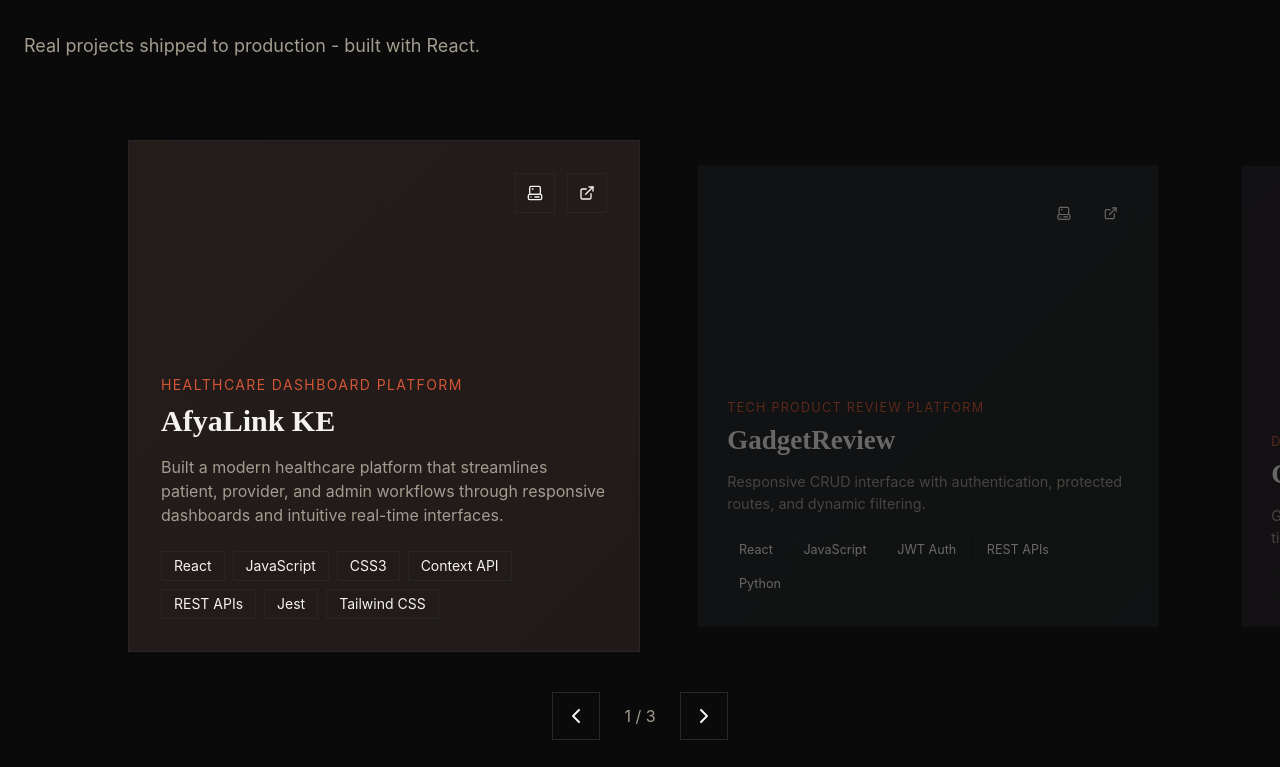
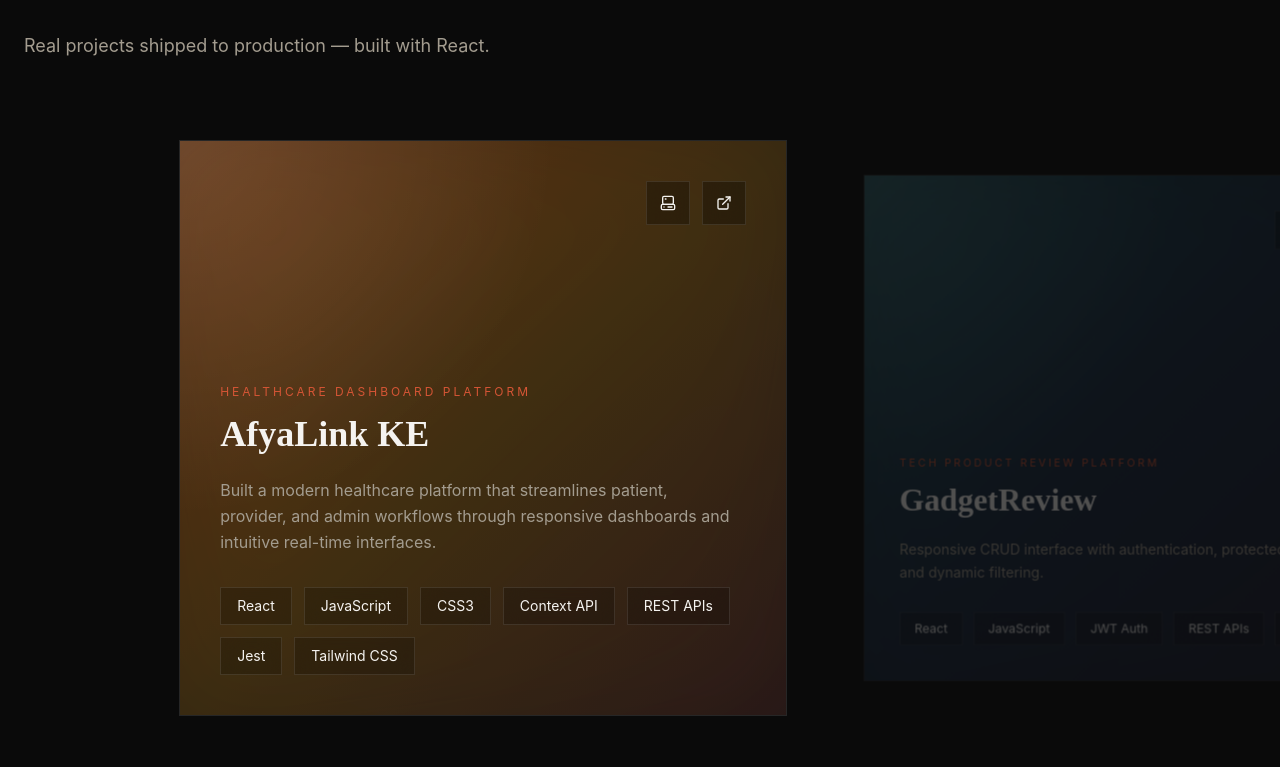
Before and after one commit to Benson-Mwanake/My-portfolio, a React app: page / in a window 1280 px wide. Shown: the part 2233-3000 px from the top of the page. Built offline with nearby package versions, Linux system fonts and the light colour scheme; the HTML template or start-up script is replaced by a standard one.

Commit message:
feat: refine projects layout

```diff
--- a/src/components/Projects.jsx
+++ b/src/components/Projects.jsx
@@ -23,9 +23,9 @@ const projects = [
       "Jest",
       "Tailwind CSS",
     ],
-    color: "from-primary/20 to-orange-600/10",
-    github: "#",
-    live: "#",
+    color: "from-orange-500/40 via-amber-500/20 to-red-500/10",
+    github: "https://github.com/Benson-Mwanake/Afya-ke",
+    live: "https://afya-ke.netlify.app/",
   },
   {
     title: "GadgetReview",
@@ -34,9 +34,9 @@ const projects = [
     description:
       "Responsive CRUD interface with authentication, protected routes, and dynamic filtering.",
     tech: ["React", "JavaScript", "JWT Auth", "REST APIs", "Python"],
-    color: "from-blue-500/15 to-cyan-500/10",
-    github: "#",
-    live: "#",
+    color: "from-cyan-400/35 via-blue-500/20 to-indigo-500/10",
+    github: "https://github.com/Benson-Mwanake/GadgetReview",
+    live: "https://gadgetreviewsite.netlify.app/",
   },
   {
     title: "GitHub Search App",
@@ -45,23 +45,27 @@ const projects = [
     description:
       "GitHub API search tool with debounced queries and real-time repository display.",
     tech: ["JavaScript", "GitHub API", "HTML5", "CSS3"],
-    color: "from-purple-500/15 to-pink-500/10",
-    github: "#",
-    live: "#",
+    color: "from-fuchsia-500/35 via-violet-500/20 to-purple-500/10",
+    github: "https://github.com/Benson-Mwanake/github-search-app",
+    live: "https://benson-mwanake.github.io/github-search-app/",
   },
 ];
 
 const Projects = () => {
   const scrollRef = useRef(null);
+  const isAutoScrolling = useRef(false);
+
   const [currentIndex, setCurrentIndex] = useState(0);
 
-  // 🔥 smooth scroll helper
+  // smooth scroll
   const scrollToIndex = (index) => {
     const container = scrollRef.current;
     if (!container) return;
 
     const child = container.children[index];
     if (!child) return;
+
+    isAutoScrolling.current = true;
 
     setCurrentIndex(index);
 
@@ -70,10 +74,16 @@ const Projects = () => {
       inline: "center",
       block: "nearest",
     });
+
+    setTimeout(() => {
+      isAutoScrolling.current = false;
+    }, 500);
   };
 
-  // 🔥 stable scroll tracking (no fighting with click updates)
+  // track centered card
   const handleScroll = () => {
+    if (isAutoScrolling.current) return;
+
     const container = scrollRef.current;
     if (!container) return;
 
@@ -84,10 +94,11 @@ const Projects = () => {
 
     children.forEach((child, index) => {
       const rect = child.getBoundingClientRect();
-      const center = window.innerWidth / 2;
+
+      const screenCenter = window.innerWidth / 2;
       const childCenter = rect.left + rect.width / 2;
 
-      const distance = Math.abs(center - childCenter);
+      const distance = Math.abs(screenCenter - childCenter);
 
       if (distance < closestDistance) {
         closestDistance = distance;
@@ -98,13 +109,16 @@ const Projects = () => {
     setCurrentIndex(closestIndex);
   };
 
+  // next
   const next = () => {
     const nextIndex = (currentIndex + 1) % projects.length;
     scrollToIndex(nextIndex);
   };
 
+  // prev
   const prev = () => {
     const prevIndex = (currentIndex - 1 + projects.length) % projects.length;
+
     scrollToIndex(prevIndex);
   };
 
@@ -112,9 +126,12 @@ const Projects = () => {
     <section className="relative py-32 overflow-hidden" id="projects">
       {/* Header */}
       <div className="px-6 mb-20">
-        <h2 className="text-6xl md:text-8xl font-black">Selected Work</h2>
+        <h2 className="text-6xl md:text-8xl font-black tracking-tight">
+          Selected Work
+        </h2>
+
         <p className="text-muted-foreground text-lg mt-5 max-w-xl">
-          Real projects shipped to production - built with React.
+          Real projects shipped to production — built with React.
         </p>
       </div>
 
@@ -123,65 +140,129 @@ const Projects = () => {
         ref={scrollRef}
         onScroll={handleScroll}
         className="
-          flex items-center gap-8
+          flex items-center gap-10
           overflow-x-auto scroll-smooth
           no-scrollbar
-          px-[10vw]
+          px-[14vw]
         "
       >
-        {projects.map((project, index) => (
+        {projects.map((project, index) => {
+          const isActive = currentIndex === index;
+
+          return (
             <div
               key={index}
               onClick={() => scrollToIndex(index)}
               className={`
                 flex-shrink-0 cursor-pointer
-              w-[80vw] sm:w-[60vw] lg:w-[32rem]
-              transition-all duration-500 ease-out
-
+                w-[85vw] sm:w-[70vw] lg:w-[38rem]
+                transition-all duration-700 ease-out
                 ${
-                currentIndex === index
-                  ? "scale-100 opacity-100"
-                  : "scale-90 opacity-40 hover:opacity-70"
+                  isActive ? "scale-100 opacity-100" : "scale-[0.88] opacity-30"
                 }
               `}
             >
               <motion.div
-              className="relative aspect-square bg-secondary border border-border overflow-hidden group"
-              whileHover={{ scale: 1.02, y: -6 }}
+                whileHover={{
+                  y: isActive ? -8 : -2,
+                }}
+                transition={{ duration: 0.35 }}
+                className="
+                  relative overflow-hidden
+                  border border-border
+                  bg-secondary
+                  h-[36rem]
+                "
               >
+                {/* gradient */}
                 <div
-                className={`absolute inset-0 bg-gradient-to-br ${project.color} opacity-40`}
+                  className={`absolute inset-0 bg-gradient-to-br ${project.color}`}
                 />
-              <div className="absolute inset-0 bg-black/20" />
 
-              <div className="relative z-10 h-full p-8 flex flex-col justify-between">
-                {/* icons */}
+                {/* cinematic depth */}
+                <div className="absolute inset-0 bg-black/35" />
+
+                {/* radial spotlight */}
+                <div
+                  className="
+                    absolute inset-0
+                    bg-[radial-gradient(circle_at_top_left,rgba(255,255,255,0.12),transparent_45%)]
+                  "
+                />
+
+                {/* glow */}
+                <div
+                  className={`
+                    absolute -inset-10 blur-3xl opacity-40
+                    bg-gradient-to-br ${project.color}
+                  `}
+                />
+
+                {/* content */}
+                <div className="relative z-10 h-full p-10 flex flex-col justify-between">
+                  {/* top actions */}
                   <div className="flex justify-end gap-3">
-                  <a className="w-10 h-10 border flex items-center justify-center">
+                    <a
+                      href={project.github}
+                      target="_blank"
+                      rel="noopener noreferrer"
+                      onClick={(e) => e.stopPropagation()}
+                      className="
+                        w-11 h-11
+                        border border-white/10
+                        bg-black/30 backdrop-blur-md
+                        flex items-center justify-center
+                        hover:border-primary
+                        hover:text-primary
+                        transition-all duration-300
+                      "
+                    >
                       <Computer className="w-4 h-4" />
                     </a>
-                  <a className="w-10 h-10 border flex items-center justify-center">
+
+                    <a
+                      href={project.live}
+                      target="_blank"
+                      rel="noopener noreferrer"
+                      onClick={(e) => e.stopPropagation()}
+                      className="
+                        w-11 h-11
+                        border border-white/10
+                        bg-black/30 backdrop-blur-md
+                        flex items-center justify-center
+                        hover:border-primary
+                        hover:text-primary
+                        transition-all duration-300
+                      "
+                    >
                       <ExternalLink className="w-4 h-4" />
                     </a>
                   </div>
 
-                {/* text */}
+                  {/* bottom text */}
                   <div>
-                  <p className="text-primary text-sm uppercase tracking-widest mb-2">
+                    <p className="text-primary text-xs uppercase tracking-[0.25em] mb-3">
                       {project.category}
                     </p>
 
-                  <h3 className="text-3xl font-black mb-4">{project.title}</h3>
+                    <h3 className="text-4xl font-black mb-5 leading-tight">
+                      {project.title}
+                    </h3>
 
-                  <p className="text-muted-foreground mb-6">
+                    <p className="text-muted-foreground leading-relaxed mb-8 max-w-lg">
                       {project.description}
                     </p>
 
-                  <div className="flex flex-wrap gap-2">
+                    <div className="flex flex-wrap gap-3">
                       {project.tech.map((tech, i) => (
                         <span
                           key={i}
-                        className="px-3 py-1 border border-border text-sm"
+                          className="
+                            px-4 py-2
+                            text-sm
+                            border border-white/10
+                            bg-black/20 backdrop-blur-md
+                          "
                         >
                           {tech}
                         </span>
@@ -189,27 +270,52 @@ const Projects = () => {
                     </div>
                   </div>
                 </div>
+
+                {/* active spotlight */}
+                {isActive && (
+                  <div
+                    className="
+                      absolute inset-0
+                      ring-1 ring-white/10
+                    "
+                  />
+                )}
               </motion.div>
             </div>
-        ))}
+          );
+        })}
       </div>
 
       {/* Controls */}
-      <div className="flex justify-center items-center gap-6 mt-10">
+      <div className="flex justify-center items-center gap-6 mt-14">
         <button
           onClick={prev}
-          className="w-12 h-12 border flex items-center justify-center"
+          className="
+            w-12 h-12
+            border border-border
+            flex items-center justify-center
+            hover:border-primary
+            hover:text-primary
+            transition-all duration-300
+          "
         >
           <ChevronLeft />
         </button>
 
-        <p className="text-muted-foreground">
+        <p className="text-muted-foreground text-sm tracking-widest">
           {currentIndex + 1} / {projects.length}
         </p>
 
         <button
           onClick={next}
-          className="w-12 h-12 border flex items-center justify-center"
+          className="
+            w-12 h-12
+            border border-border
+            flex items-center justify-center
+            hover:border-primary
+            hover:text-primary
+            transition-all duration-300
+          "
         >
           <ChevronRight />
         </button>
@@ -220,6 +326,7 @@ const Projects = () => {
         .no-scrollbar::-webkit-scrollbar {
           display: none;
         }
+
         .no-scrollbar {
           -ms-overflow-style: none;
           scrollbar-width: none;
```
Lines whose indentation alone changed are shown as unchanged.
